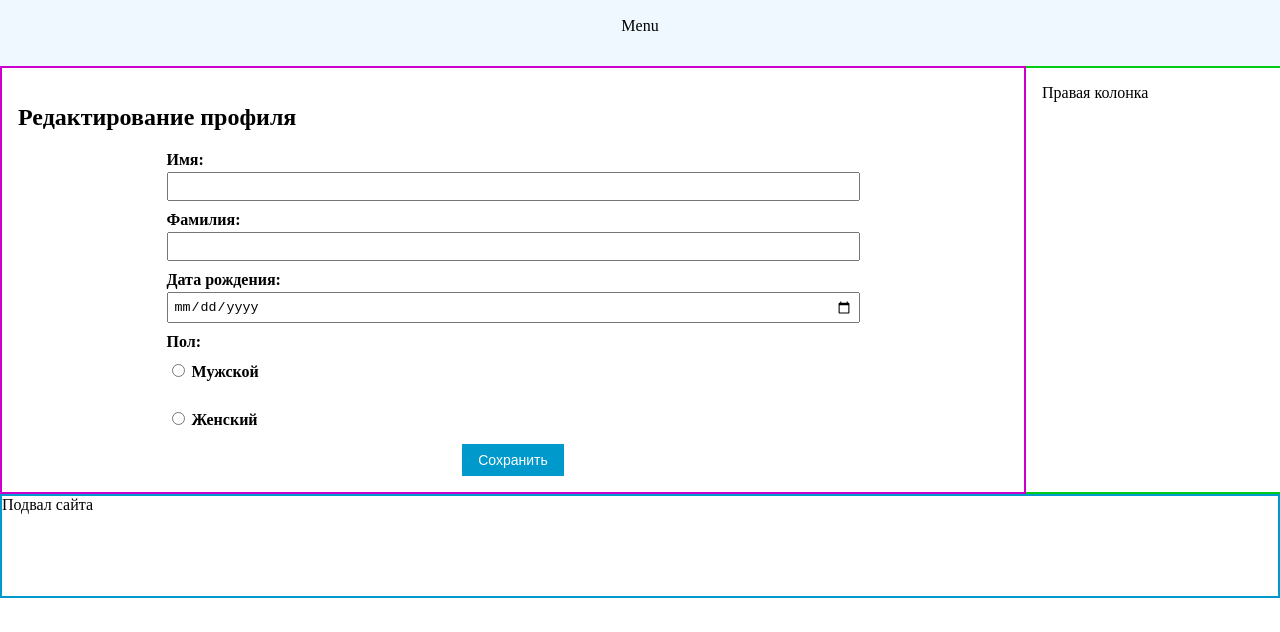
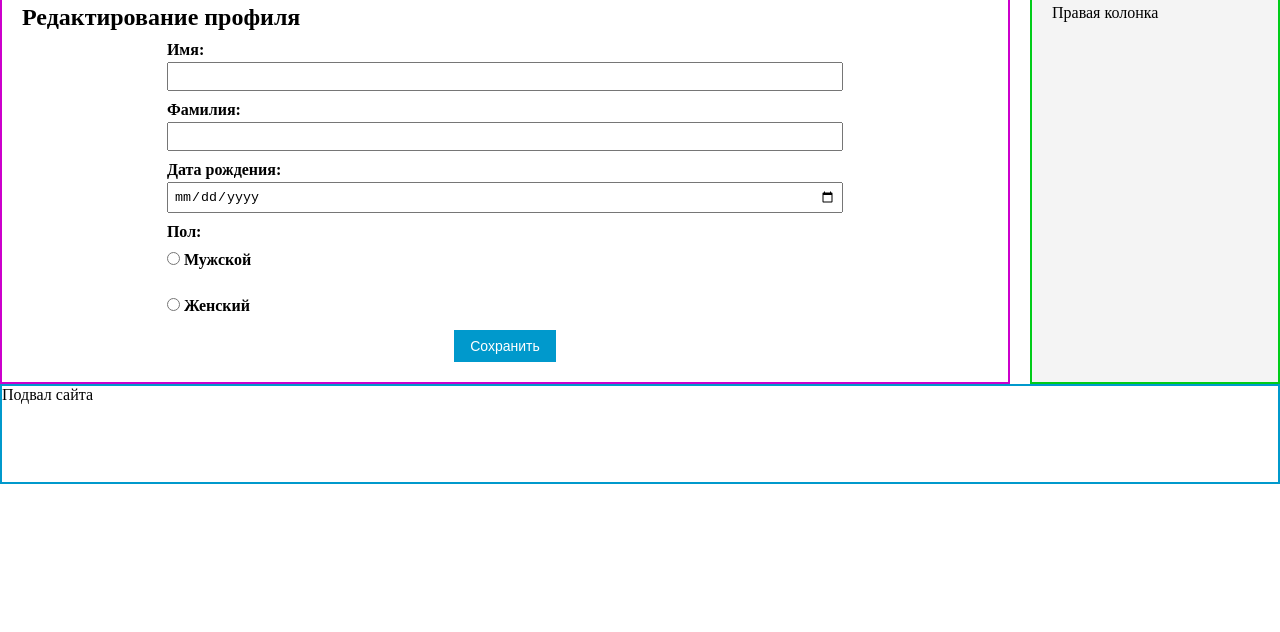
Before and after one commit to Elravir/fullstack-lesson, a plain HTML site: page index.html in a window 1280 px wide. Shown: the part 168-800 px from the top of the page. Drawn offline with Linux system fonts and the light colour scheme.

Commit message:
Add flexbox

```diff
--- a/index.html
+++ b/index.html
@@ -4,7 +4,6 @@
     <meta charset="UTF-8" />
     <meta name="viewport" content="width=device-width">
     <link rel="stylesheet" href="style.css"media="screen">
-    <link rel="stylesheet" href="mobilestyle.css"media="screen and (max-width:800px)">
     <link rel="stylesheet" href="printstyle.css" media="print">
     <title>title</title>
 </head>
@@ -13,7 +12,8 @@
     <img src="/images/logo.png" alt="Feastables Logo">
     </h1>
     </header>
-    <nav class="menu">Menu</nav>
+    <nav class="menu">
+    </nav>
     <main>
         <article>
             <h2>Редактирование профиля</h2>
--- a/mobilestyle.css
+++ /dev/null
@@ -1,53 +0,0 @@
-html,body{
-    margin: 0%;
-    padding: 0%;
-    height:100%;
-}
-header{
-    height: 150px;
-    border: 2px solid #0099cc;
-    text-align: center;
-}
-footer{
-    height: 100px;
-    border: 2px solid #0099cc;
-}
-.menu {
-    display:block;
-    line-height: 80px;
-    text-align: center;
-    font-size:initial;
-    background-color: aliceblue;
-}
-main{
-    font-size: 0;
-
-}
-article{
-    display:block;
-    width:100%;
-    min-height: 60%;
-    border: 2px solid #cc00cc;
-    box-sizing: border-box;
-    font-size:initial;
-}
-.right-sidebar{
-    display:block;
-    width:100%;
-    min-height: 40%;
-    border: 2px solid #00cc18;
-    box-sizing: border-box;
-    font-size:initial;
-}
-h1 {
-    margin: 0;
-    text-align: center;
-    height: 100%;
-    width: auto;
-}
-
-h1 img {
-    max-width: 100%;
-    height: 100%;
-    display: inline-block;
-}
--- a/style.css
+++ b/style.css
@@ -1,12 +1,12 @@
-html, body{
+*, html, body{
     margin: 0%;
     padding: 0%;
+    box-sizing: border-box;
 }
 header{
     height: 150px;
     border: 2px solid #0099cc;
     text-align: center;
-
 }
 footer{
     height: 100px;
@@ -20,72 +20,59 @@ footer{
     background-color: aliceblue;
 }
 main {
-    display: table;
-    width: 100%;
-    table-layout: fixed;
-    border-collapse: collapse;
+  display: flex;
+  flex-direction: row;
+  gap: 20px;
+  width: 100%;
 }
-
 article {
-    display: table-cell;
-    width: 80%;
+    flex: 1;
+    padding: 20px;
+    background-color: #fff;
     border: 2px solid #cc00cc;
-    box-sizing: border-box;
-    vertical-align: top;
-    padding: 16px; /* опционально */
 }
-
 .right-sidebar {
-    display: table-cell;
-    width: 20%;
+    width: 250px;
+    background-color: #f4f4f4;
+    padding: 20px;
+    flex-basis: 250px;
     border: 2px solid #00cc18;
-    box-sizing: border-box;
-    vertical-align: top;
-    padding: 16px; /* опционально */
 }
 h1 {
     margin: 0;
     text-align: center;
     height: 100%;
-
 }
 h1 img {
     width: auto;
     height: 100%;
     display: inline-block;
 }
-
 .profile-form {
   width: 70%;
   margin: 0 auto;
 }
-
 .profile-form label {
   display: block;
   margin-top: 10px;
   font-weight: bold;
 }
-
 .profile-form input[type="text"],
 .profile-form input[type="date"]{
   display: block;
   width: 100%;
   padding: 5px;
   margin-top: 3px;
-  box-sizing: border-box;
 }
-
 .gender {
   margin-top: 5px;
 }
-
 .gender label {
-  display: block;     /* каждая опция пола — с новой строки */
+  display: block;
 }
-
 .profile-form button {
   display: block;
-  margin: 15px auto 0 auto; /* центрируем кнопку */
+  margin: 15px auto 0 auto;
   padding: 8px 16px;
   font-size: 14px;
   background-color: #0099cc;
@@ -93,7 +80,36 @@ h1 img {
   border: none;
   cursor: pointer;
 }
-
 .profile-form button:hover {
   background-color: #0077aa;
 }
+
+@media (max-width: 800px) {
+  main {
+    flex-direction: column;
+  }
+  .right-sidebar {
+    width: 100%;
+    order: 2;
+  }
+  article {
+    width: 100%;
+    order: 1;
+  }
+  header{
+    height: 150px;
+    border: 2px solid #0099cc;
+    text-align: center;
+  }
+h1 {
+    margin: 0;
+    text-align: center;
+    height: 100%;
+    width: auto;
+}
+h1 img {
+    max-width: 100%;
+    height: 100%;
+    display: inline-block;
+}
+}
```
